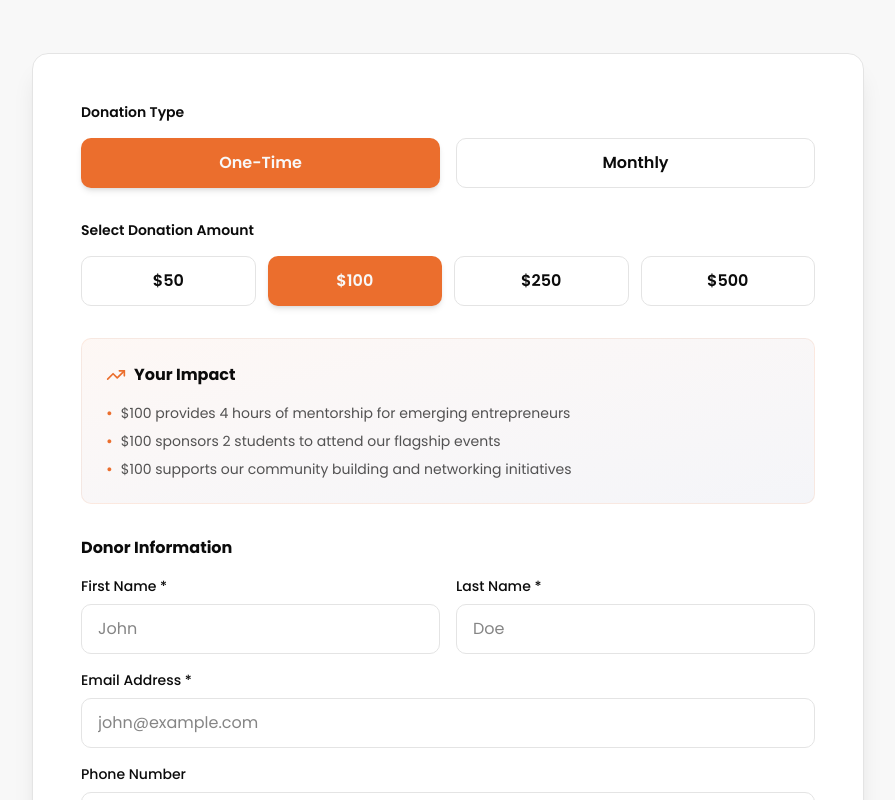
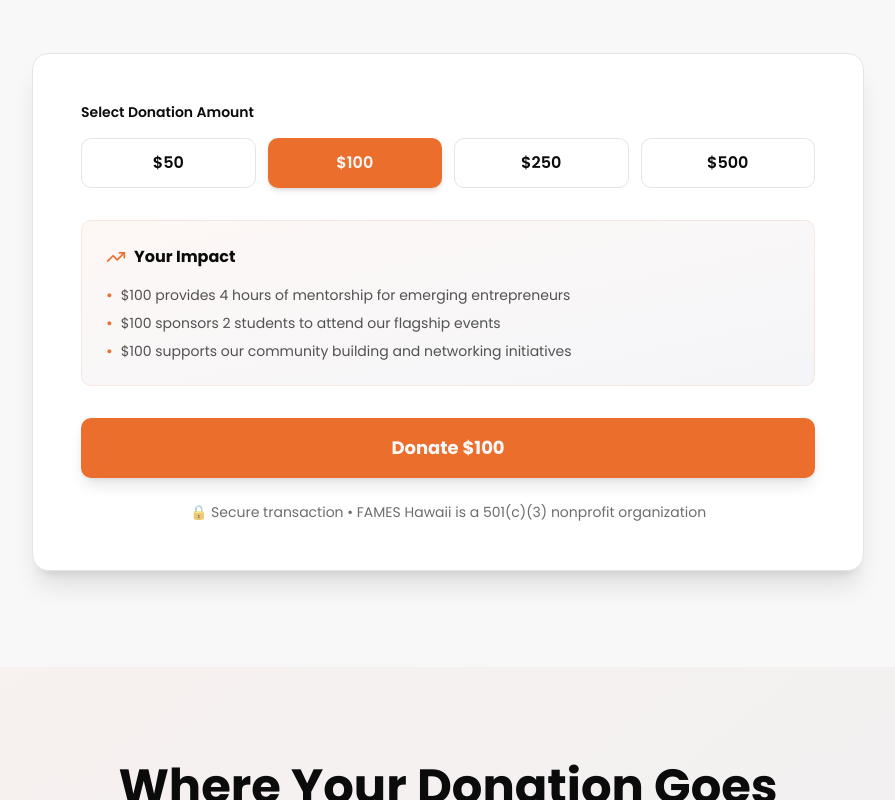
Before and after one commit to brow51wss/fameshawaii, a Next.js app: page /donate in a window 1280 px wide. Shown: the part 700-1500 px from the top of the page, without its empty margins (192-1087 px from the left). Built offline with nearby package versions, Linux system fonts and the light colour scheme.

Commit message:
modified donation widget

```diff
--- a/components/donation-form.tsx
+++ b/components/donation-form.tsx
@@ -10,46 +10,18 @@ interface DonationFormProps {
 
 export default function DonationForm({ className = "" }: DonationFormProps) {
   const [amount, setAmount] = useState(DONATION_CONFIG.defaultAmount)
-  const [frequency, setFrequency] = useState<DonationFrequency>(DONATION_CONFIG.defaultFrequency)
-  const [firstName, setFirstName] = useState("")
-  const [lastName, setLastName] = useState("")
-  const [email, setEmail] = useState("")
-  const [phone, setPhone] = useState("")
+  const frequency = "one-time" // Fixed to one-time only
 
-  const handleDonateClick = async () => {
-    if (!firstName || !lastName || !email) {
-      alert('Please fill in all required fields (First Name, Last Name, Email)')
-      return
-    }
+  const handleDonateClick = () => {
+    const amountNum = Number(amount)
+    const stripeLink = DONATION_CONFIG.stripeLinks[amountNum]
 
-    try {
-      const response = await fetch('/api/donate', {
-        method: 'POST',
-        headers: {
-          'Content-Type': 'application/json',
-        },
-        body: JSON.stringify({
-          amount,
-          frequency,
-          firstName,
-          lastName,
-          email,
-          phone,
-        }),
-      })
-
-      if (response.ok) {
-        alert(`Thank you for your donation request of $${amount}! We will contact you shortly to process your donation.`)
-        setFirstName("")
-        setLastName("")
-        setEmail("")
-        setPhone("")
-      } else {
-        alert('Sorry, there was an error. Please try again or contact us directly.')
-      }
-    } catch (error) {
-      console.error('Error:', error)
-      alert('Sorry, there was an error. Please try again or contact us directly.')
+    if (stripeLink) {
+      // Redirect to the Stripe payment link
+      window.location.href = stripeLink
+    } else {
+      // Fallback if amount doesn't have a Stripe link
+      alert(`Thank you for your interest in donating $${amount}! Please contact us to process your donation.`)
     }
   }
 
@@ -63,37 +35,10 @@ export default function DonationForm({ className = "" }: DonationFormProps) {
 
   return (
     <div className={className}>
-      {/* Donation Frequency Toggle */}
-      <div className="mb-8">
-        <label className="block text-sm font-semibold text-foreground mb-4">Donation Type</label>
-        <div className="grid grid-cols-2 gap-4">
-          <button
-            onClick={() => setFrequency("one-time")}
-            className={`py-3 px-6 rounded-lg font-semibold transition-all duration-300 ${
-              frequency === "one-time"
-                ? "bg-primary text-primary-foreground shadow-md"
-                : "border border-border text-foreground hover:border-primary hover:bg-primary/5"
-            }`}
-          >
-            One-Time
-          </button>
-          <button
-            onClick={() => setFrequency("monthly")}
-            className={`py-3 px-6 rounded-lg font-semibold transition-all duration-300 ${
-              frequency === "monthly"
-                ? "bg-primary text-primary-foreground shadow-md"
-                : "border border-border text-foreground hover:border-primary hover:bg-primary/5"
-            }`}
-          >
-            Monthly
-          </button>
-        </div>
-      </div>
-
       {/* Donation Amount Selection */}
       <div className="mb-8">
         <label className="block text-sm font-semibold text-foreground mb-4">
-          Select Donation Amount {frequency === "monthly" && "(per month)"}
+          Select Donation Amount
         </label>
         <div className="grid grid-cols-2 md:grid-cols-4 gap-3 mb-4">
           {DONATION_CONFIG.presets.map((preset) => (
@@ -124,88 +69,24 @@ export default function DonationForm({ className = "" }: DonationFormProps) {
               <p className="flex items-start gap-2">
                 <span className="text-primary font-semibold">•</span>
                 <span>
-                  ${amount} {frequency === "monthly" && "per month "}provides{" "}
-                  {calculateMentorshipHours()} hours of mentorship for emerging entrepreneurs
+                  ${amount} provides {calculateMentorshipHours()} hours of mentorship for emerging entrepreneurs
                 </span>
               </p>
               <p className="flex items-start gap-2">
                 <span className="text-primary font-semibold">•</span>
                 <span>
-                  ${amount} {frequency === "monthly" && "per month "}sponsors{" "}
-                  {calculateStudents()} student{calculateStudents() > 1 ? "s" : ""}{" "}
+                  ${amount} sponsors {calculateStudents()} student{calculateStudents() > 1 ? "s" : ""}{" "}
                   to attend our flagship events
                 </span>
               </p>
               <p className="flex items-start gap-2">
                 <span className="text-primary font-semibold">•</span>
                 <span>
-                  ${amount} {frequency === "monthly" && "per month "}supports our community building and
-                  networking initiatives
+                  ${amount} supports our community building and networking initiatives
                 </span>
               </p>
-              {frequency === "monthly" && (
-                <p className="flex items-start gap-2 mt-4 pt-4 border-t border-primary/20">
-                  <span className="text-accent font-semibold">🌟</span>
-                  <span className="font-semibold text-accent">
-                    Your annual impact: ${Number(amount) * 12} supporting entrepreneurs
-                  </span>
-                </p>
-              )}
             </>
           )}
-        </div>
-      </div>
-
-      {/* Donor Information */}
-      <div className="space-y-4 mb-8">
-        <h3 className="font-bold text-foreground mb-4">Donor Information</h3>
-
-        <div className="grid md:grid-cols-2 gap-4">
-          <div>
-            <label className="block text-sm font-medium text-foreground mb-2">First Name *</label>
-            <input
-              type="text"
-              required
-              value={firstName}
-              onChange={(e) => setFirstName(e.target.value)}
-              className="w-full px-4 py-3 border border-border rounded-lg focus:outline-none focus:ring-2 focus:ring-primary"
-              placeholder="John"
-            />
-          </div>
-          <div>
-            <label className="block text-sm font-medium text-foreground mb-2">Last Name *</label>
-            <input
-              type="text"
-              required
-              value={lastName}
-              onChange={(e) => setLastName(e.target.value)}
-              className="w-full px-4 py-3 border border-border rounded-lg focus:outline-none focus:ring-2 focus:ring-primary"
-              placeholder="Doe"
-            />
-          </div>
-        </div>
-
-        <div>
-          <label className="block text-sm font-medium text-foreground mb-2">Email Address *</label>
-          <input
-            type="email"
-            required
-            value={email}
-            onChange={(e) => setEmail(e.target.value)}
-            className="w-full px-4 py-3 border border-border rounded-lg focus:outline-none focus:ring-2 focus:ring-primary"
-            placeholder="john@example.com"
-          />
-        </div>
-
-        <div>
-          <label className="block text-sm font-medium text-foreground mb-2">Phone Number</label>
-          <input
-            type="tel"
-            value={phone}
-            onChange={(e) => setPhone(e.target.value)}
-            className="w-full px-4 py-3 border border-border rounded-lg focus:outline-none focus:ring-2 focus:ring-primary"
-            placeholder="(808) 123-4567"
-          />
         </div>
       </div>
 
@@ -214,7 +95,7 @@ export default function DonationForm({ className = "" }: DonationFormProps) {
         onClick={handleDonateClick}
         className="w-full bg-primary text-primary-foreground hover:bg-primary/90 hover:scale-105 py-4 rounded-lg font-bold text-lg transition-all duration-300 shadow-lg hover:shadow-xl"
       >
-        Donate ${amount} {frequency === "monthly" && "Monthly"}
+        Donate ${amount}
       </button>
 
       <p className="text-center text-foreground/60 text-sm mt-6">
--- a/lib/donation-config.ts
+++ b/lib/donation-config.ts
@@ -13,6 +13,14 @@ export const DONATION_CONFIG = {
   // Default frequency
   defaultFrequency: "one-time" as const,
 
+  // Stripe payment links for each preset amount
+  stripeLinks: {
+    50: "https://buy.stripe.com/cNi4gzcUI5QEcY781zbZe0d",
+    100: "https://buy.stripe.com/5kQcN5g6U7YM8HRdlTbZe0c",
+    250: "https://buy.stripe.com/eVqfZh6wk92Q5vF6XvbZe0b",
+    500: "https://buy.stripe.com/14AeVd2g4ena0bldlTbZe0a",
+  } as Record<number, string>,
+
   // Impact calculations (per dollar)
   impact: {
     mentorshipHoursPerDollar: 1 / 25, // $25 = 1 hour
```
